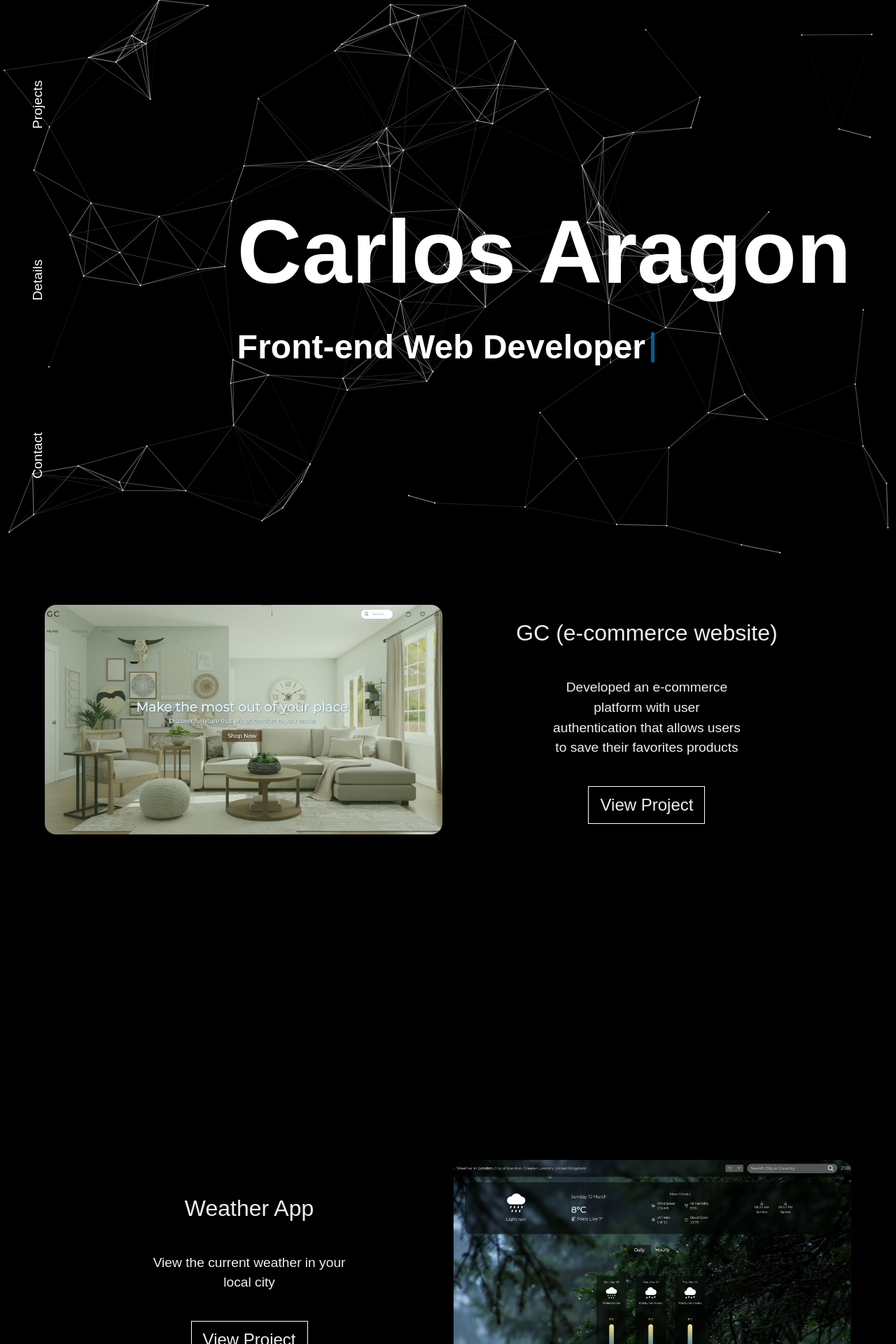
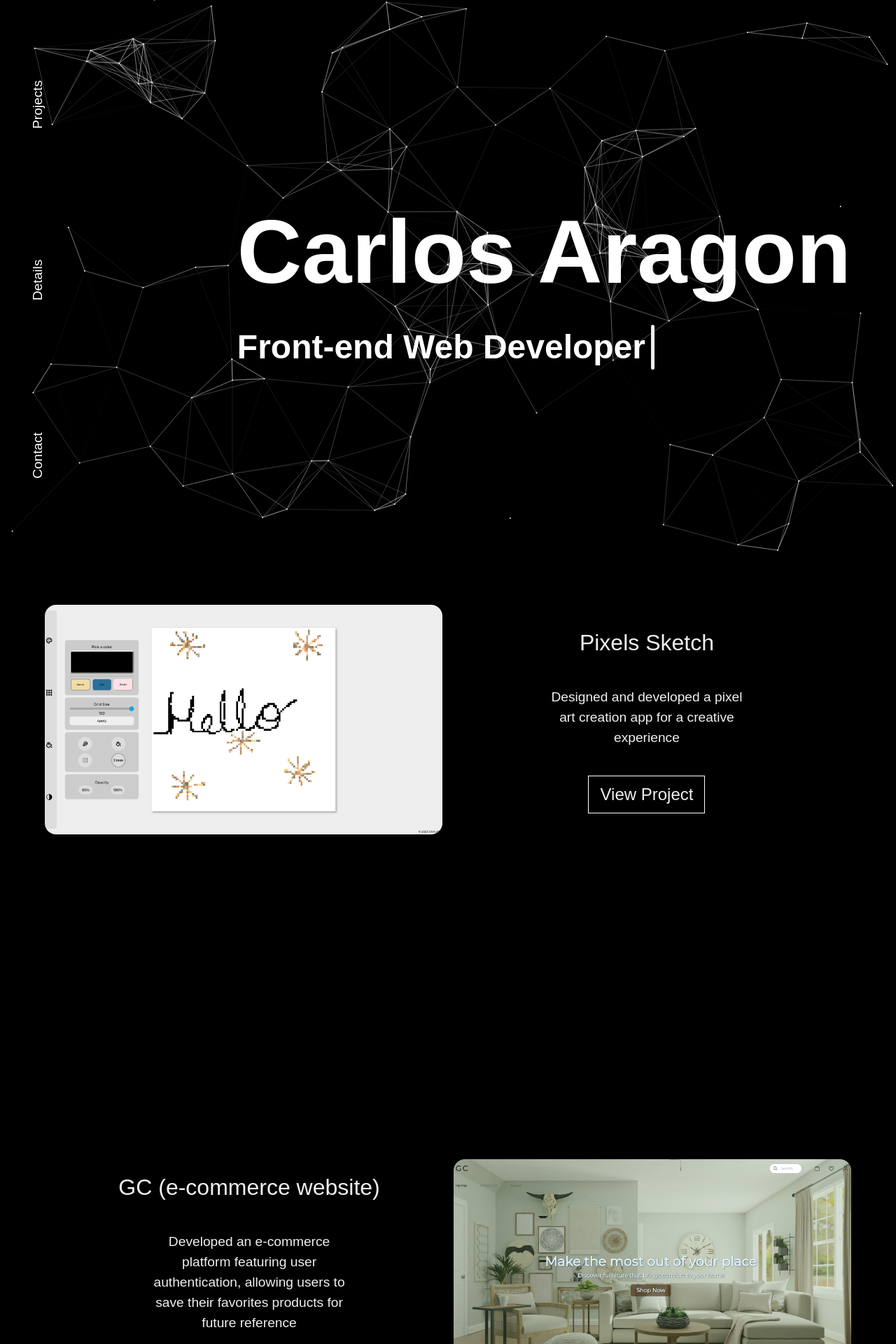
Before and after one commit to Charlesss-0/Personal-Portfolio, a React (Vite) app: page / in a window 1280 px wide. Shown: the top 1920 px of the page at 70% size. Built offline with nearby package versions, Linux system fonts and the light colour scheme.

Commit message:
update projects description and typewriter cursor color

```diff
--- a/app/components/layout/content.tsx
+++ b/app/components/layout/content.tsx
@@ -2,7 +2,7 @@ import Card from '../ui/3dCard'
 import GC from '../../assets/images/gc-site.webp'
 import React from 'react'
 import WeatherApp from '../../assets/images/weather-app.webp'
-import etchASketch from '../../assets/images/etchAsketch.webp'
+import pixelssketch from '../../assets/images/pixelssketch.webp'
 import styled from 'styled-components'
 
 const ViewProjects = styled.button`
@@ -43,24 +43,25 @@ const ViewProjects = styled.button`
 export default function Content(): React.ReactNode {
 	const projects = [
 		{
+			name: 'Pixels Sketch',
+			description:
+				'Designed and developed a pixel art creation app for a creative experience',
+			img: pixelssketch,
+			url: 'https://pixelssketch.netlify.app/',
+		},
+		{
 			name: 'GC (e-commerce website)',
 			description:
-				'Developed an e-commerce platform with user authentication that allows users to save their favorites products',
+				'Developed an e-commerce platform featuring user authentication, allowing users to save their favorites products for future reference',
 			img: GC,
 			url: 'https://gc-site.netlify.app',
 		},
 		{
 			name: 'Weather App',
-			description: 'View the current weather in your local city',
+			description:
+				'Created a weather application enabling users to check real-time weather updates in their current location',
 			img: WeatherApp,
 			url: 'https://weather505.netlify.app',
-		},
-		{
-			name: 'Etch-a-Sketch',
-			description:
-				'Make any pixel drawing starting with a grid of 16x16 up to 100x100',
-			img: etchASketch,
-			url: 'https://pixelssketch.netlify.app/',
 		},
 	]
 
--- a/app/components/ui/3dCard.tsx
+++ b/app/components/ui/3dCard.tsx
@@ -14,22 +14,22 @@ const Box = styled.div`
 	}
 `
 
-export default function Card(props: {
-	img: string | undefined
-	alt: string | undefined
-}) {
+interface CardProps {
+	img: string
+	alt: string
+}
+
+export default function Card({ img, alt }: CardProps) {
 	const divRef = useRef<HTMLDivElement>(null)
 
 	useEffect(() => {
-		const div = divRef?.current
+		const div = divRef.current
 
 		VanillaTilt.init(div as HTMLElement, {
-			max: 15,
-			speed: 200,
+			max: 10,
+			speed: 100,
 			glare: true,
 			'max-glare': 0.4,
-			reverse: true,
-			perspective: 1000,
 		})
 	}, [])
 
@@ -37,8 +37,8 @@ export default function Card(props: {
 		<Box ref={divRef}>
 			<div className="bg-[#fff3] mx-[-0.5rem]">
 				<img
-					src={props.img}
-					alt={props.alt}
+					src={img}
+					alt={alt}
 					loading="lazy"
 					draggable={false}
 					className="object-cover cursor-pointer select-none"
--- a/app/components/ui/typewriter.tsx
+++ b/app/components/ui/typewriter.tsx
@@ -1,5 +1,5 @@
+import React, { useEffect, useState } from 'react'
 import styled, { keyframes } from 'styled-components'
-import { useEffect, useState } from 'react'
 
 const blink = keyframes`
 	25% {
@@ -16,46 +16,52 @@ const blink = keyframes`
 const Cursor = styled.div`
 	width: 5px;
 	height: 80%;
-	background: #008dda;
+	background: #efefef;
 	border-radius: 50rem;
 	animation: ${blink} 1s linear infinite;
 `
 
-export default function Typewriter({ text }: { text: string }) {
-	const [currentText, setCurrentText] = useState('')
-	const [direction, setDirection] = useState(1) // 1 for forward, -1 for backward
-	const [currentIndex, setCurrentIndex] = useState(0)
-	const delay = 10000
+export default function Typewriter({
+	text,
+}: {
+	text: string
+}): React.ReactNode {
+	const [currentText, setCurrentText] = useState<string>('')
+	const [direction, setDirection] = useState<number>(1) // 1 for forward, -1 for backward
+	const [index, setIndex] = useState<number>(0)
+	const delay: number = 10000
 
 	useEffect(() => {
 		const interval = setInterval(() => {
 			if (direction === 1) {
-				if (currentIndex === text.length) {
+				if (index === text.length) {
 					setTimeout(() => {
 						setDirection(-1) // Change direction to go backward after delay
 					}, delay)
 				} else {
-					setCurrentText(text.slice(0, currentIndex + 1))
-					setCurrentIndex(currentIndex + 1)
+					setCurrentText(text.slice(0, index + 1))
+					setIndex(index + 1)
 				}
 			} else {
-				if (currentIndex === 0) {
+				if (index === 0) {
 					setTimeout(() => {
 						setDirection(1) // Change direction to go forward after delay
 					}, delay)
 				} else {
-					setCurrentText(text.slice(0, currentIndex - 1))
-					setCurrentIndex(currentIndex - 1)
+					setCurrentText(text.slice(0, index - 1))
+					setIndex(index - 1)
 				}
 			}
 		}, 50)
 
 		return () => clearInterval(interval)
-	}, [text, currentIndex, direction])
+	}, [text, index, direction])
 
 	return (
-		<div className="flex gap-[0.5rem] items-center h-[5rem]">
-			<h2 className="text-[3rem] font-semibold">{currentText}</h2>
+		<div className="flex gap-[0.5rem] items-center h-[5rem] md:h-[2.5rem]">
+			<span className="text-[3rem] font-semibold md:text-[1.5rem]">
+				{currentText}
+			</span>
 			<Cursor />
 		</div>
 	)
--- a/app/pages/home/home.tsx
+++ b/app/pages/home/home.tsx
@@ -1,10 +1,9 @@
-import { Content, Scroll } from '../../components'
+import { Content } from '../../components'
 
 export default function Home() {
 	return (
 		<div>
 			<Content />
-			<Scroll />
 		</div>
 	)
 }
```
Also changed, not shown: app/assets/images/pixelssketch.webp (renamed from app/assets/images/etchAsketch.webp).
